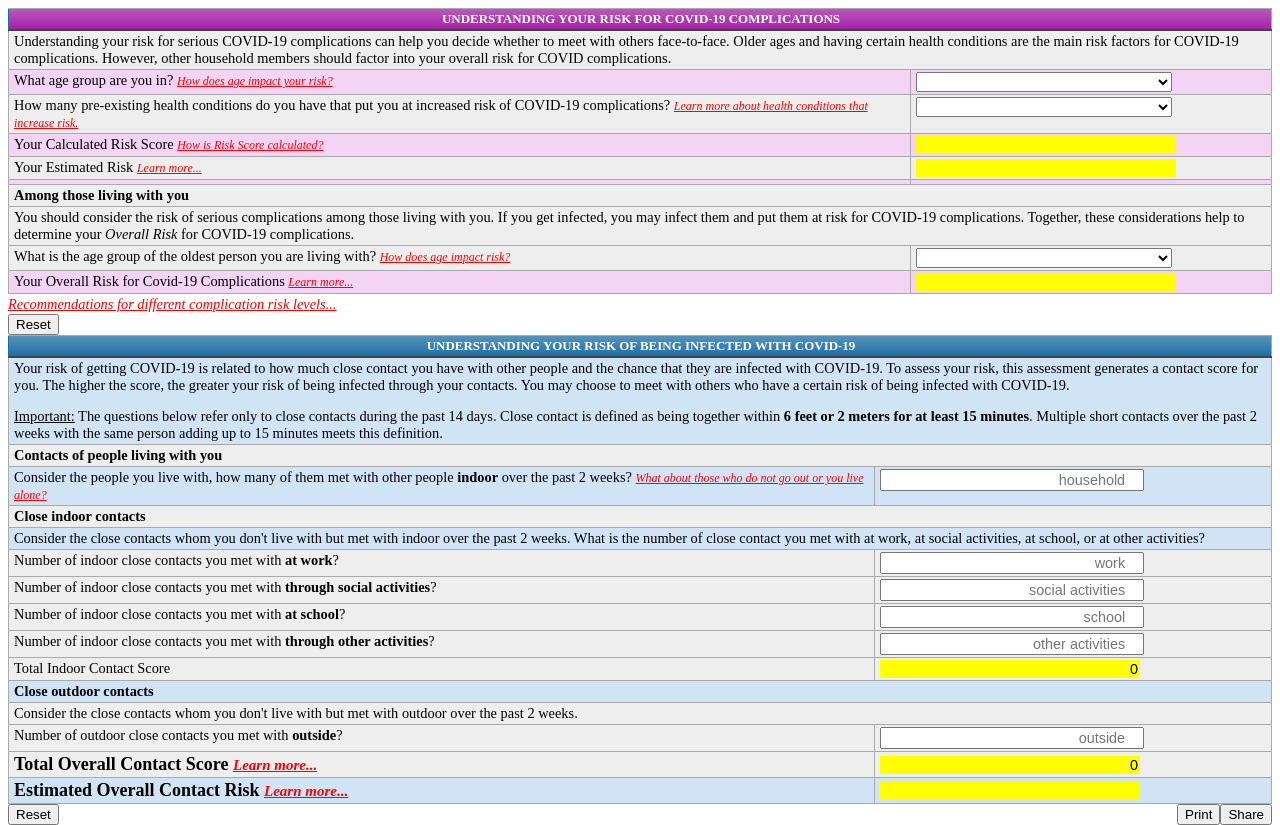
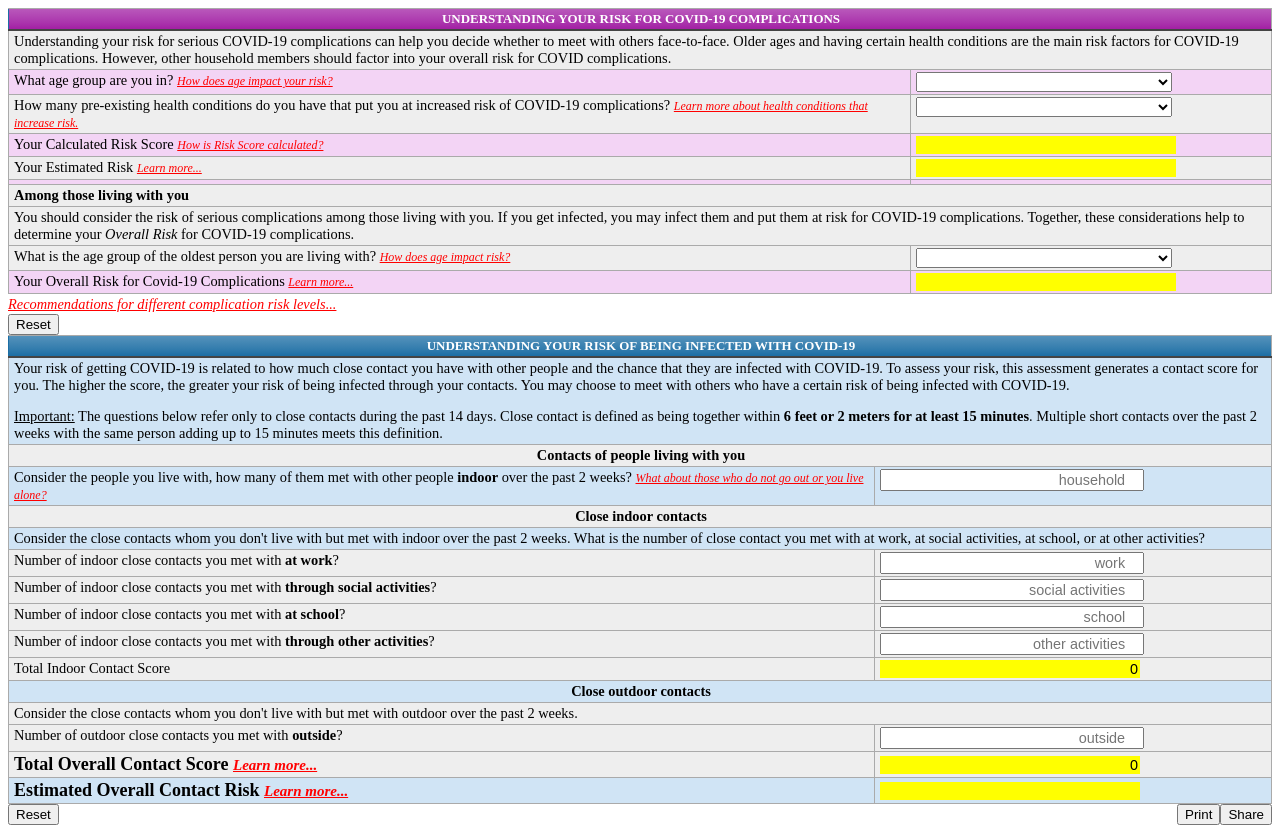
Before and after one commit to dlee1j1/covid, a Vue app in the folder covid/: page / in a window 1280 px wide. Built offline with nearby package versions, Linux system fonts and the light colour scheme.

Commit message:
fixed debug flag. styling tweaks

```diff
--- a/covid/src/App.vue
+++ b/covid/src/App.vue
@@ -16,11 +16,17 @@ import InfectionRisk from "./components/InfectionRisk.vue";
 const scriptURL =
   "https://script.google.com/macros/s/AKfycbwWNvUSiJiria3hew6MHD6bd3zVP_3WvpVIx0JXhHGHhLYzbAnw/exec";
 
+let u = new URLSearchParams(window.location.search)
+let debug = u.get("debug") != null;
+console.log(`Debug = ${debug}`)
+
 export default {
   name: "App",
-  props: ["debug"],
   data() {
-      return {hasmount:null}
+      return {
+        hasmount:null,
+        debug: debug
+      }
   },
   methods: {
     toggleDebug: function () {
@@ -64,7 +70,7 @@ export default {
     },
   },
   mounted() {
-         this.$refs.ComplicationRisk.load("auto")
+        this.$refs.ComplicationRisk.load("auto")
         this.$refs.InfectionRisk.load("auto")
         this.hasmount = true
    },
@@ -181,13 +187,6 @@ table.purpleTable thead {
   background: linear-gradient(to bottom, #b958bb 0%, #ab36ad 66%, #a220a4 100%);
 }
 
-.category {
-  font-weight: bold;
-}
-
-.subcategory {
-  font-style: italic;
-}
 
 @media print {
   button,
--- a/covid/src/components/HouseholdMember.vue
+++ b/covid/src/components/HouseholdMember.vue
@@ -2,8 +2,8 @@
   <tbody>
     <tr></tr>
     <tr>
-      <td colspan="2" style="padding-left: 1rem">
-        Housemate {{ mem.index + 1 }} of {{ memberscount }}
+      <td colspan="2" style="padding-left: 1rem" >
+        <span class="subcategory"> Housemate {{ mem.index + 1 }} of {{ memberscount }} </span>
         <span style="float: right; margin-right: 1rem">
           <input placeholder="Firstname or Nickname (optional)" v-model="mem.name" />
           <span style="margin-left: 1rem"></span>
@@ -62,7 +62,7 @@
     </tr>
     <tr>
       <td style="text-transform: capitalize">
-        Infection risk score ({{ identifier() }} )
+        Infection risk score ({{ identifier() }})
         <more teaser="How did we calculate this score?">
           We multiplied the scores from mask-wearing and social distancing, and then by a factor of 12.
           This factor takes into account a much higher risk of transmission among those who live together
--- a/covid/src/components/InfectionRisk.vue
+++ b/covid/src/components/InfectionRisk.vue
@@ -297,3 +297,15 @@ export default Vue.extend({
   },
 });
 </script>
+
+<style scoped>
+::v-deep .category {
+  font-weight: bold;
+  text-align: center;
+}
+
+::v-deep .subcategory {
+  font-style: italic;
+}
+
+</style>
--- a/covid/src/main.js
+++ b/covid/src/main.js
@@ -1,8 +1,5 @@
 import Vue from 'vue'
 import App from './App.vue'
-
-let u = new URLSearchParams(window.location.search)
-let debug = u.get("debug") != null;
 
 
 
@@ -19,5 +16,4 @@ function(tuple) {
 
 new Vue({
   render: h => h(App),
-  data: { debug: debug}
 }).$mount('#app')
```
